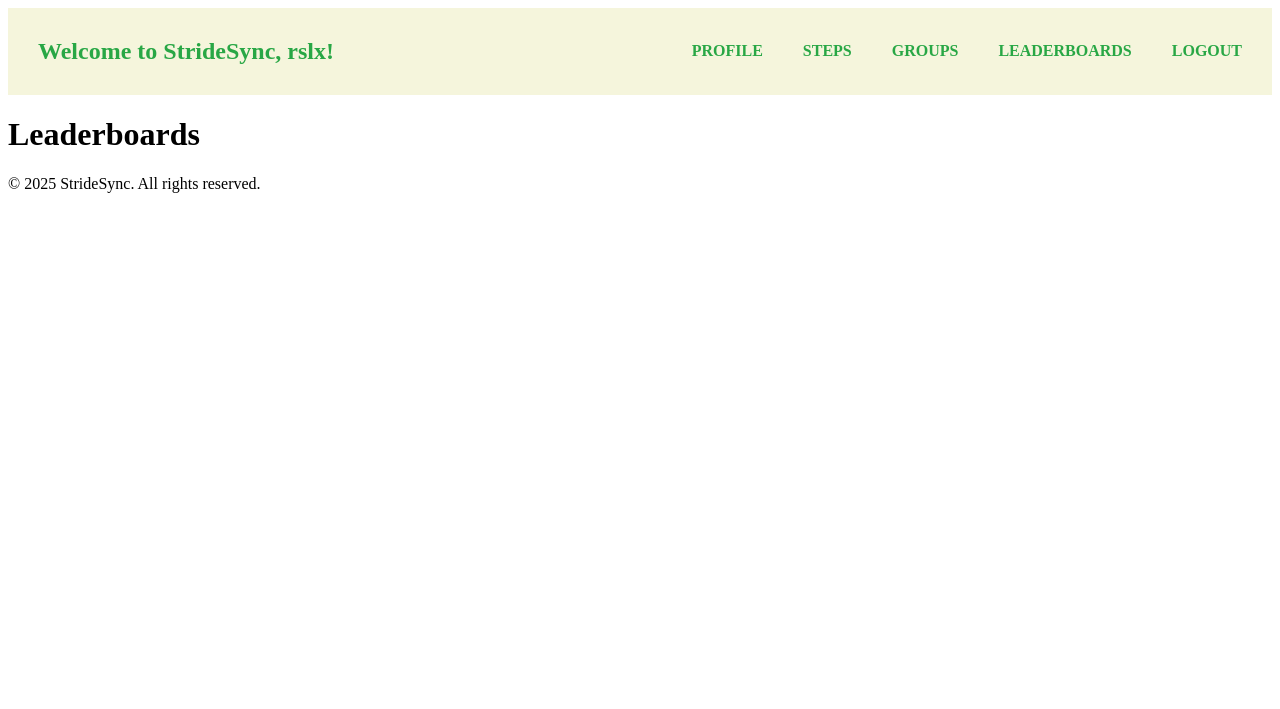
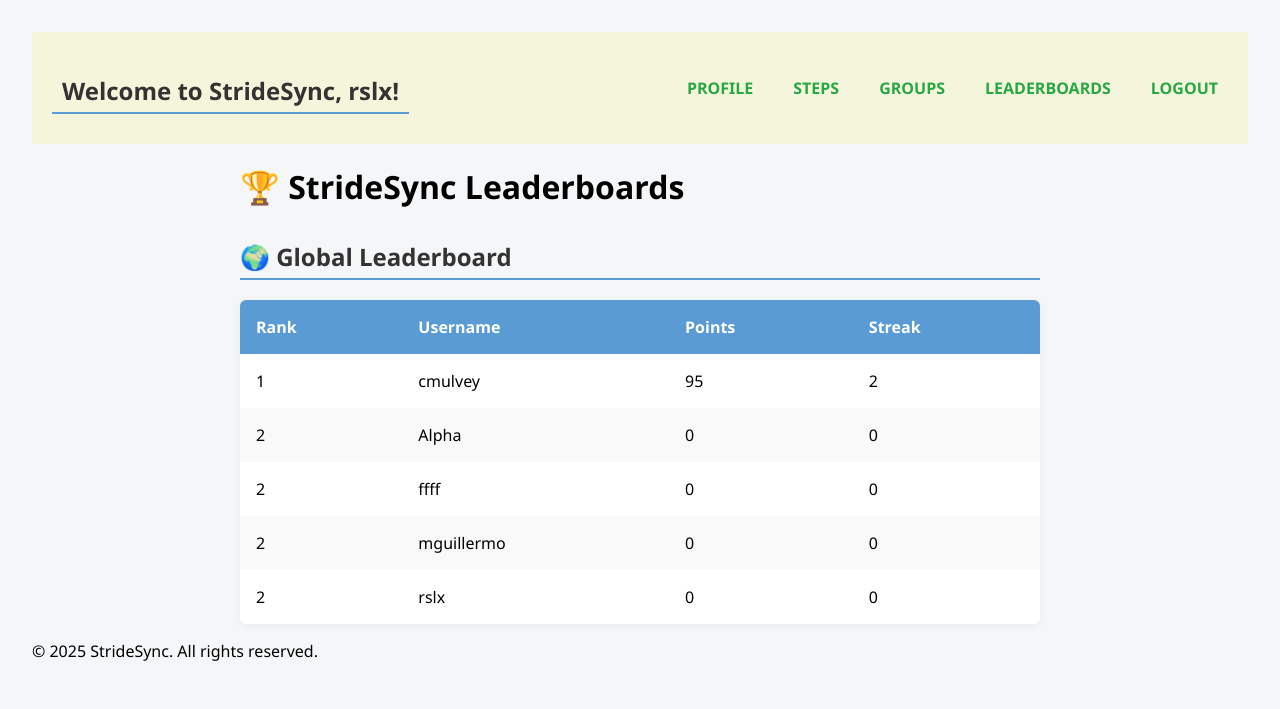
Before and after one commit to rsleiti/cen3031-project, a Django app: page /leaderboards/ in a window 1280 px wide. Shown: the top 709 px of the page. Run offline with Django 5.2, Linux system fonts and the light colour scheme; a user stored in the database is signed in; data comes from the database, SQL or seed files in the repository.

Commit message:
feat(task13): implement leaderboard ranking logic, API endpoints, and styled UI integration

```diff
--- a/stridesyncapp/templates/stridesyncapp/leaderboards.html
+++ b/stridesyncapp/templates/stridesyncapp/leaderboards.html
@@ -1,5 +1,115 @@
 {% extends "stridesyncapp/base.html" %}
 
 {% block content %}
-    <h1>Leaderboards</h1>
+    <!DOCTYPE html>
+<html>
+<head>
+    <title>StrideSync Leaderboards</title>
+    <style>
+        body {
+            font-family: "Segoe UI", sans-serif;
+            background: #f4f6f8;
+            margin: 0;
+            padding: 2rem;
+        }
+
+        h2 {
+            color: #333;
+            margin-top: 2rem;
+            border-bottom: 2px solid #5a9bd4;
+            padding-bottom: 0.3rem;
+        }
+
+        table {
+            width: 100%;
+            border-collapse: collapse;
+            margin-top: 1rem;
+            background: white;
+            box-shadow: 0 2px 8px rgba(0, 0, 0, 0.05);
+            border-radius: 6px;
+            overflow: hidden;
+        }
+
+        th, td {
+            padding: 1rem;
+            text-align: left;
+        }
+
+        th {
+            background-color: #5a9bd4;
+            color: white;
+            font-weight: 600;
+        }
+
+        tr:nth-child(even) {
+            background-color: #f9f9f9;
+        }
+
+        tr:hover {
+            background-color: #f1faff;
+        }
+
+        .container {
+            max-width: 800px;
+            margin: 0 auto;
+        }
+    </style>
+</head>
+<body>
+<div class="container">
+    <h1>🏆 StrideSync Leaderboards</h1>
+
+    <h2>🌍 Global Leaderboard</h2>
+    <table>
+        <thead>
+            <tr>
+                <th>Rank</th>
+                <th>Username</th>
+                <th>Points</th>
+                <th>Streak</th>
+            </tr>
+        </thead>
+        <tbody>
+            {% for user in global_top %}
+            <tr>
+                <td>{{ user.rank }}</td>
+                <td>{{ user.username }}</td>
+                <td>{{ user.points }}</td>
+                <td>{{ user.streak }}</td>
+            </tr>
+            {% empty %}
+            <tr><td colspan="4">No users found.</td></tr>
+            {% endfor %}
+        </tbody>
+    </table>
+
+    {% if group_top %}
+        <h2>👥 Group Leaderboard: {{ group_name }}</h2>
+        <table>
+            <thead>
+                <tr>
+                    <th>Rank</th>
+                    <th>Username</th>
+                    <th>Points</th>
+                    <th>Streak</th>
+                </tr>
+            </thead>
+            <tbody>
+                {% for user in group_top %}
+                <tr>
+                    <td>{{ user.rank }}</td>
+                    <td>{{ user.username }}</td>
+                    <td>{{ user.points }}</td>
+                    <td>{{ user.streak }}</td>
+                </tr>
+                {% empty %}
+                <tr><td colspan="4">No users found in this group.</td></tr>
+                {% endfor %}
+            </tbody>
+        </table>
+    {% endif %}
+</div>
+</body>
+</html>
+
 {% endblock %}
--- a/stridesyncapp/urls.py
+++ b/stridesyncapp/urls.py
@@ -16,8 +16,12 @@ urlpatterns = [
     path('fitbit/callback/', views.fitbit_callback, name='fitbit_callback'),
     path('steps/', views.steps, name='steps'),
 
-    path('profile/', views.profile, name='profile'),  # User profile
-    path('leaderboards/', views.leaderboards, name='leaderboards'),  # Leaderboards
+    path('profile/', views.profile, name='profile'),
+    path('leaderboards/', views.leaderboards, name='leaderboards'),
+
+    # --- Leaderboard API (Task 13) ---
+    path('api/leaderboard/global/', views.api_leaderboard_global, name='api_leaderboard_global'),
+    path('api/leaderboard/group/<int:pk>/', views.api_leaderboard_group, name='api_leaderboard_group'),
 
     path('groups/', views.GroupListView.as_view(), name='group_list'),
     path('groups/create/', views.GroupCreateView.as_view(), name='group_create'),
--- a/stridesyncapp/views.py
+++ b/stridesyncapp/views.py
@@ -1,6 +1,6 @@
 from .forms import SignUpForm, ManualStepEntryForm, GroupForm, StepGoalForm
 from .models import StepRecord, FitbitToken, Group, GroupMembership, Badge, Streak, Points
-from .utils import get_fitbit_steps
+from .utils import get_fitbit_steps, get_global_leaderboard, get_group_leaderboard
 from .badge_utils import check_and_award_badges
 from .streak_points import update_streak, update_points
 from datetime import date, timedelta
@@ -13,8 +13,8 @@ from django.db.models import Sum, Max
 from django.shortcuts import render, redirect, get_object_or_404
 from django.urls import reverse_lazy
 from django.views.generic import CreateView, ListView, DetailView, UpdateView, DeleteView
-from django.shortcuts import redirect, render
 from django.utils import timezone
+from django.http import JsonResponse, Http404
 from urllib.error import HTTPError
 import urllib.parse
 import urllib.request
@@ -25,23 +25,22 @@ import json, base64
 class SignUp(CreateView):
     form_class = SignUpForm
     template_name = "registration/signup.html"
-    success_url = reverse_lazy('login')  # Redirect to login page after successful signup
+    success_url = reverse_lazy('login')
 
 
 def logout_view(request):
     logout(request)
-    return redirect('login')  # Redirect to login page after logout
+    return redirect('login')
+
 
 @login_required
 def home(request):
-    # awarded_badges will be a list of dicts, or None
     awarded_badges = request.session.pop('awarded_badges', None)
 
     streak, created = Streak.objects.get_or_create(user=request.user)
     update_streak(request.user)
     update_points(request.user)
 
-    # Today’s & this week’s raw totals
     steps_today = request.user.steps \
         .filter(timestamp__date=date.today()) \
         .aggregate(Sum('step_count'))['step_count__sum'] or 0
@@ -50,7 +49,6 @@ def home(request):
         .filter(timestamp__date__gte=date.today() - timedelta(days=6)) \
         .aggregate(Sum('step_count'))['step_count__sum'] or 0
 
-    # 7-day bar chart data
     start_week = date.today() - timedelta(days=6)
     weekly_qs = (
         request.user.steps
@@ -70,7 +68,6 @@ def home(request):
     labels_weekly = [d.strftime('%b %d') for d in week_days]
     data_weekly   = [weekly_data_map.get(d, 0) for d in week_days]
 
-    # 30-day line chart data
     start_month = date.today() - timedelta(days=29)
     monthly_qs = (
         request.user.steps
@@ -86,17 +83,13 @@ def home(request):
     labels_monthly = [d.strftime('%b %d') for d in month_days]
     data_monthly   = [monthly_data_map.get(d, 0) for d in month_days]
 
-    # Progress toward today’s goal
     percent_goal = int((steps_today / request.user.step_goal) * 100)
 
     context = {
-        # your existing context...
         "steps_today": steps_today,
         "steps_weekly": steps_weekly,
         'streak': request.user.streak.current_streak,
         "user_points": request.user.points.current_points if hasattr(request.user, 'points') else 0,
-
-        # new chart & progress data, JSON-encoded for template
         "labels_weekly": json.dumps(labels_weekly),
         "data_weekly": json.dumps(data_weekly),
         "labels_monthly": json.dumps(labels_monthly),
@@ -104,6 +97,7 @@ def home(request):
         "percent_goal": percent_goal,
     }
     return render(request, "stridesyncapp/home.html", context)
+
 
 @login_required
 def fitbit_connect(request):
@@ -115,6 +109,7 @@ def fitbit_connect(request):
     }
     url = 'https://www.fitbit.com/oauth2/authorize?' + urllib.parse.urlencode(params)
     return redirect(url)
+
 
 @login_required
 def fitbit_callback(request):
@@ -147,7 +142,6 @@ def fitbit_callback(request):
     except HTTPError as e:
         err = e.read().decode()
         print(f"Fitbit callback failed ({e.code}): {err}")
-        # Optionally set a Django message here, then redirect
         return redirect('home')
 
     FitbitToken.objects.update_or_create(
@@ -161,6 +155,7 @@ def fitbit_callback(request):
 
     return redirect('home')
 
+
 @login_required
 def steps(request):
     try:
@@ -172,16 +167,16 @@ def steps(request):
              .annotate(step_count=Sum('step_count'),
                        is_auto_synced=Max('is_auto_synced')).order_by('-day'))
 
-    # Can remove once user creation automatically creates streak and points
     if not hasattr(request.user, 'streak'):
-                Streak.objects.create(user = request.user, last_logged_date=date.today())
+        Streak.objects.create(user=request.user, last_logged_date=date.today())
     if not hasattr(request.user, 'points'):
-                Points.objects.create(user = request.user)
-    # Recalculate streak and points
+        Points.objects.create(user=request.user)
+
     update_streak(request.user)
     update_points(request.user)
 
     return render(request, 'stridesyncapp/steps.html', {'steps': steps})
+
 
 @login_required
 def manual_step_entry(request):
@@ -195,21 +190,19 @@ def manual_step_entry(request):
             step_record.is_auto_synced = False
             step_record.save()
 
-            # Can remove once user creation automatically creates streak and points
             if not hasattr(request.user, 'streak'):
-                        Streak.objects.create(user = request.user, last_logged_date=date.today())
+                Streak.objects.create(user=request.user, last_logged_date=date.today())
             if not hasattr(request.user, 'points'):
-                        Points.objects.create(user = request.user)
-            # Recalculate streak and points
+                Points.objects.create(user=request.user)
+
             update_streak(request.user)
             update_points(request.user)
 
-            # Check and award badges after manual step entry
             badges = check_and_award_badges(
                 user=request.user,
                 trigger_type="steps",
                 value=step_record.step_count,
-                request=request  # so session gets set
+                request=request
             )
 
             return redirect('home')
@@ -217,6 +210,7 @@ def manual_step_entry(request):
         form = ManualStepEntryForm()
 
     return render(request, "stridesyncapp/manual_step_entry.html", {"form": form, 'manual_steps': manual_steps})
+
 
 @login_required
 def manual_step_edit(request, pk):
@@ -236,7 +230,8 @@ def manual_step_edit(request, pk):
     return render(request, "stridesyncapp/manual_step_edit.html", {
         "form": form,
         'manual_steps': StepRecord.objects.filter(user=request.user, is_auto_synced=False).order_by('-timestamp'),
-        })
+    })
+
 
 @login_required
 def manual_step_delete(request, pk):
@@ -253,18 +248,62 @@ def manual_step_delete(request, pk):
         'step_record': step_record,
     })
 
+
 @login_required
 def profile(request):
     return render(request, "stridesyncapp/profile.html")
 
+
 @login_required
 def leaderboards(request):
-    return render(request, "stridesyncapp/leaderboards.html")
+    from .utils import get_global_leaderboard, get_group_leaderboard
+
+    global_top = get_global_leaderboard(limit=10)
+
+    first_membership = request.user.group_memberships.select_related('group').first()
+    group_top = []
+    group_name = None
+
+    if first_membership:
+        group_name = first_membership.group.name
+        group_top = get_group_leaderboard(first_membership.group.id)
+
+    return render(request, "stridesyncapp/leaderboards.html", {
+        "global_top": global_top,
+        "group_top": group_top,
+        "group_name": group_name,
+    })
+
+
+# Leaderboard API views (Task 13)
+
+@login_required
+def api_leaderboard_global(request):
+    try:
+        limit = int(request.GET.get('limit', 10))
+    except ValueError:
+        limit = 10
+    data = get_global_leaderboard(limit=limit)
+    return JsonResponse({"leaderboard": data})
+
+
+@login_required
+def api_leaderboard_group(request, pk):
+    if not Group.objects.filter(pk=pk).exists():
+        raise Http404("Group not found")
+    try:
+        limit = int(request.GET.get('limit', 10))
+    except ValueError:
+        limit = 10
+    data = get_group_leaderboard(group_id=pk, limit=limit)
+    return JsonResponse({"group_id": pk, "leaderboard": data})
+
 
 class GroupListView(LoginRequiredMixin, ListView):
     model = Group
     template_name = 'stridesyncapp/group_list.html'
     context_object_name = 'groups'
+
 
 class GroupCreateView(LoginRequiredMixin, CreateView):
     model = Group
@@ -275,6 +314,7 @@ class GroupCreateView(LoginRequiredMixin, CreateView):
     def form_valid(self, form):
         form.instance.created_by = self.request.user
         return super().form_valid(form)
+
 
 class GroupDetailView(LoginRequiredMixin, DetailView):
     model = Group
@@ -287,6 +327,7 @@ class GroupDetailView(LoginRequiredMixin, DetailView):
         context['is_member'] = group.members.filter(user=self.request.user).exists()
         return context
 
+
 class GroupUpdateView(LoginRequiredMixin, UserPassesTestMixin, UpdateView):
     model = Group
     form_class = GroupForm
@@ -297,6 +338,7 @@ class GroupUpdateView(LoginRequiredMixin, UserPassesTestMixin, UpdateView):
         group = self.get_object()
         return group.created_by == self.request.user or self.request.user.is_admin
 
+
 class GroupDeleteView(LoginRequiredMixin, UserPassesTestMixin, DeleteView):
     model = Group
     template_name = 'stridesyncapp/group_confirm_delete.html'
@@ -306,25 +348,23 @@ class GroupDeleteView(LoginRequiredMixin, UserPassesTestMixin, DeleteView):
         group = self.get_object()
         return group.created_by == self.request.user or self.request.user.is_admin
 
+
 @login_required
 def group_join(request, pk):
     group = get_object_or_404(Group, pk=pk)
     GroupMembership.objects.get_or_create(user=request.user, group=group)
+    return redirect('group_detail', pk=pk)
 
-    return redirect('group_detail', pk=pk)
 
 @login_required
 def group_leave(request, pk):
     group = get_object_or_404(Group, pk=pk)
-
     GroupMembership.objects.filter(user=request.user, group=group).delete()
     return redirect('group_list')
 
+
 @login_required
 def edit_step_goal(request):
-    """
-    Let the logged-in user update their daily step_goal.
-    """
     if request.method == 'POST':
         form = StepGoalForm(request.POST, instance=request.user)
         if form.is_valid():
```
Also changed, not shown: stridesyncapp/utils.py (+52 -1 lines).
